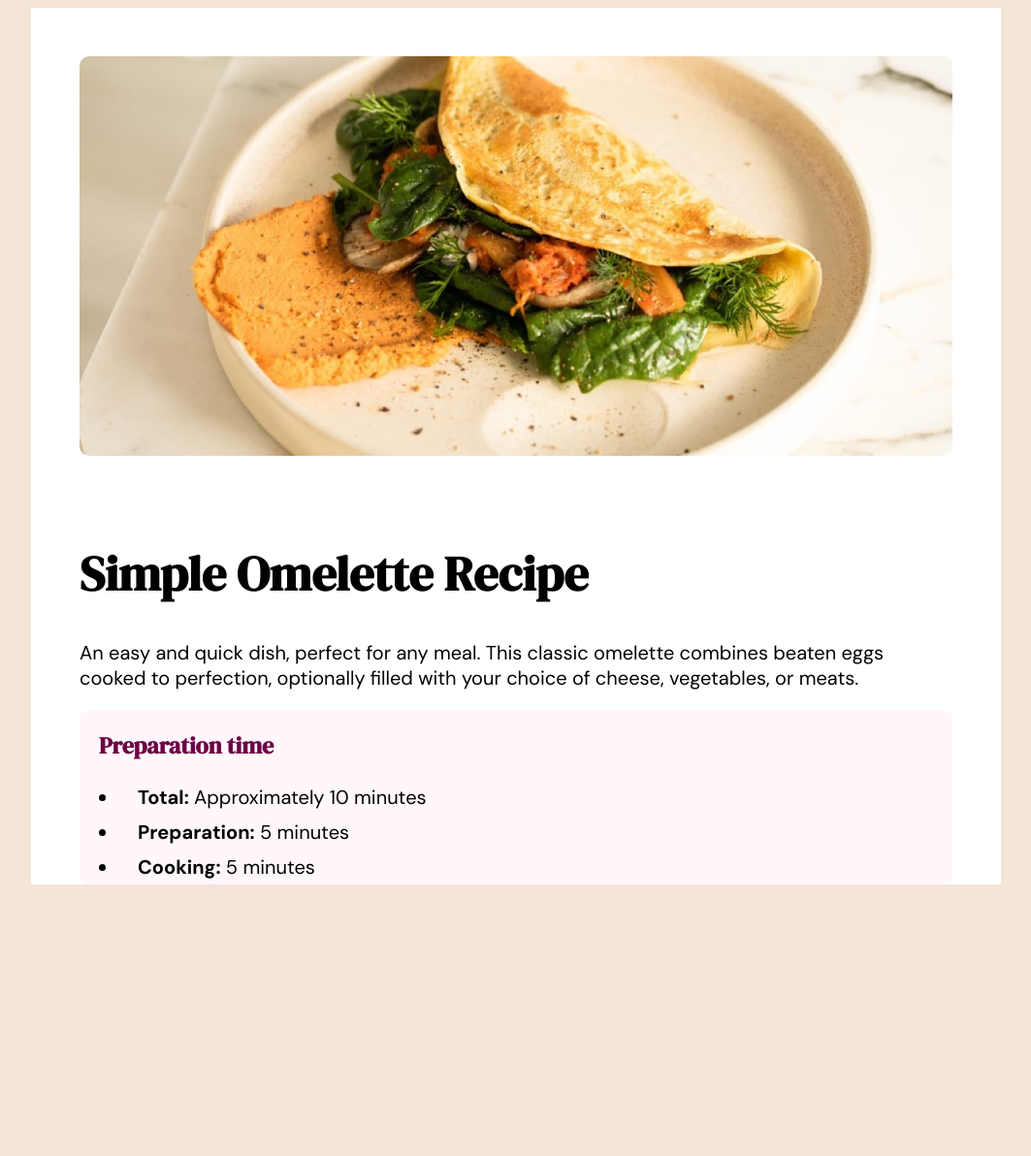
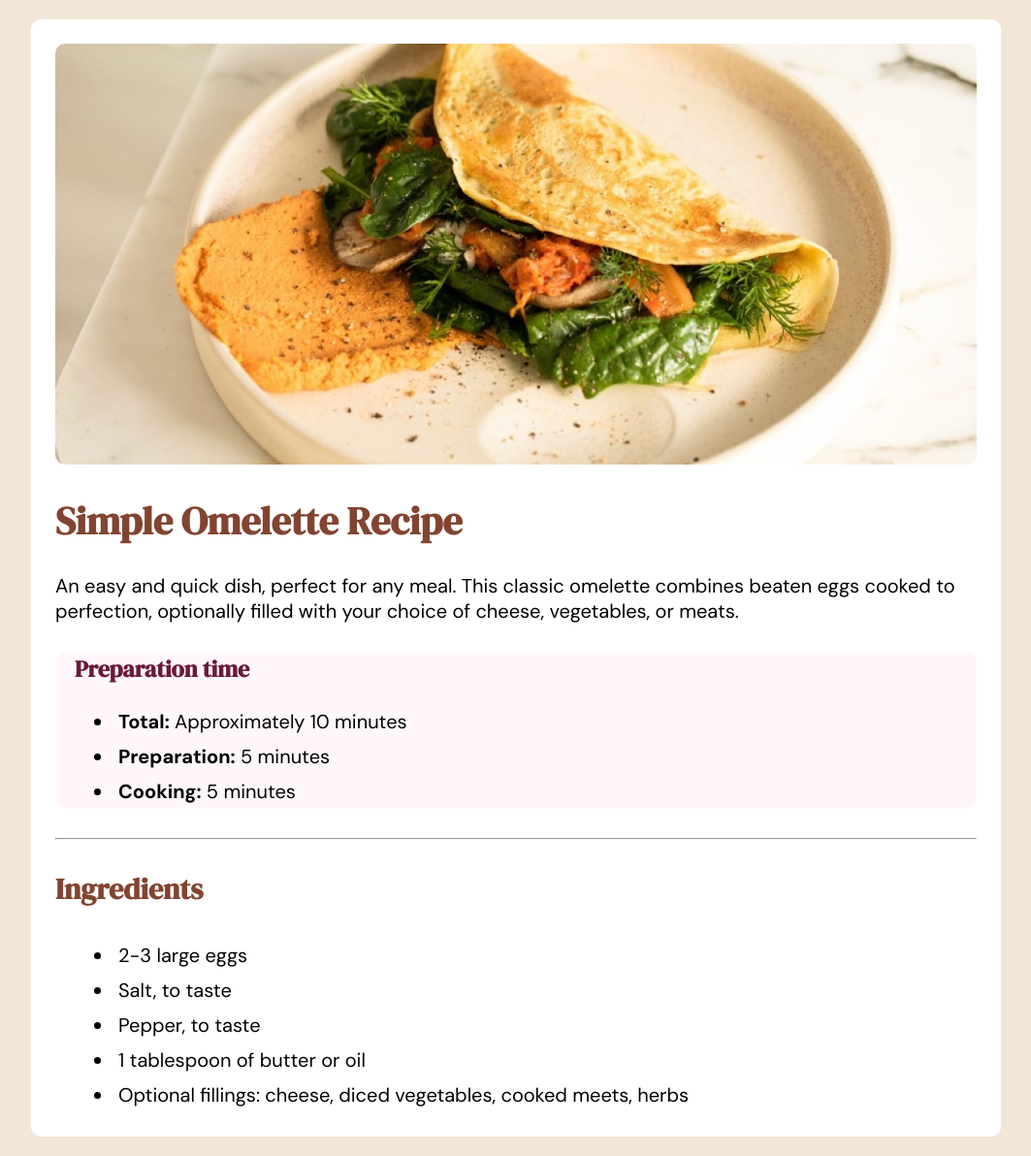
Before and after one commit to Juanmanu12/Recipes, a plain HTML site: page index.html in a window 1280 px wide. Shown: the whole page at 97% size, without its empty margins (108-1171 px from the left). Before the commit the page ends 932 px from the top, so only its background shows below. Drawn offline with Linux system fonts and the light colour scheme.

Commit message:
Add a new list, correct some styles

```diff
--- a/css/styles.css
+++ b/css/styles.css
@@ -11,23 +11,21 @@ body {
 main {
     max-width: 1000px;
     background-color: white;
-    margin: 0 auto;
-}
-
-main img {
-    width: 900px;
-    margin: 50px;
-    align-items: center;
+    margin: 20px auto;
+    padding: 25px;
     border-radius: 10px;
 }
 
-#introduction {
-    margin: 0 50px;
+#image img {
+    width: 950px;
+    border-radius: 10px;
 }
 
+
 #introduction h1 {
-    font-size: 50px;
+    font-size: 40px;
     font-family: "DM Serif Display", serif;
+    color: #824431;
 }
 
 #introduction p {
@@ -37,20 +35,40 @@ main img {
 
 #preparation {
     background-color: #FFF7FC;
-    margin: 20px 50px;
+    margin: 30px 0;
     border-radius: 10px;
 }
 
 #preparation h2 {
-    padding-top: 20px;
-    padding-left: 20px;
+
     font-family: "DM Serif Display", serif;
-    color: #6c0044;
+    color: #6B193B;
+    margin-left: 20px;
 
+}
+
+#preparation ul {
+    margin: 0 20px;
 }
 
 #preparation ul li {
     font-family: "DM Sans", sans-serif;
-    padding: 5px 20px;
+    padding: 5px;
     font-size: 20px;
 }
+
+main h3 {
+    color: #824431;
+    font-size: 30px;
+    font-family: "DM Serif Display", serif;
+}
+
+main #ingredients {
+    margin: 0 20px;
+}
+
+main #ingredients li {
+    font-family: "DM Sans", sans-serif;
+    font-size: 20px;
+    padding: 5px;
+}
--- a/index.html
+++ b/index.html
@@ -8,7 +8,9 @@
   </head>
   <body>
     <main>
+        <div id="image">
         <img src="./images/omelette.jpeg" alt="Omelette" />
+        </div>
         <div id="introduction">
             <h1>Simple Omelette Recipe</h1>
             <p>An easy and quick dish, perfect for any meal. This classic omelette combines beaten eggs cooked to perfection, optionally filled with your choice of cheese, vegetables, or meats.</p>
@@ -21,5 +23,14 @@
                 <li><strong>Cooking:</strong> 5 minutes</li>
             </ul>
         </div>
+        <hr>
+        <h3>Ingredients</h3>
+        <ul id="ingredients">
+            <li>2-3 large eggs</li>
+            <li>Salt, to taste</li>
+            <li>Pepper, to taste</li>
+            <li>1 tablespoon of butter or oil</li>
+            <li>Optional fillings: cheese, diced vegetables, cooked meets, herbs</li>
+        </ul>
     </main>
 </html>
```
